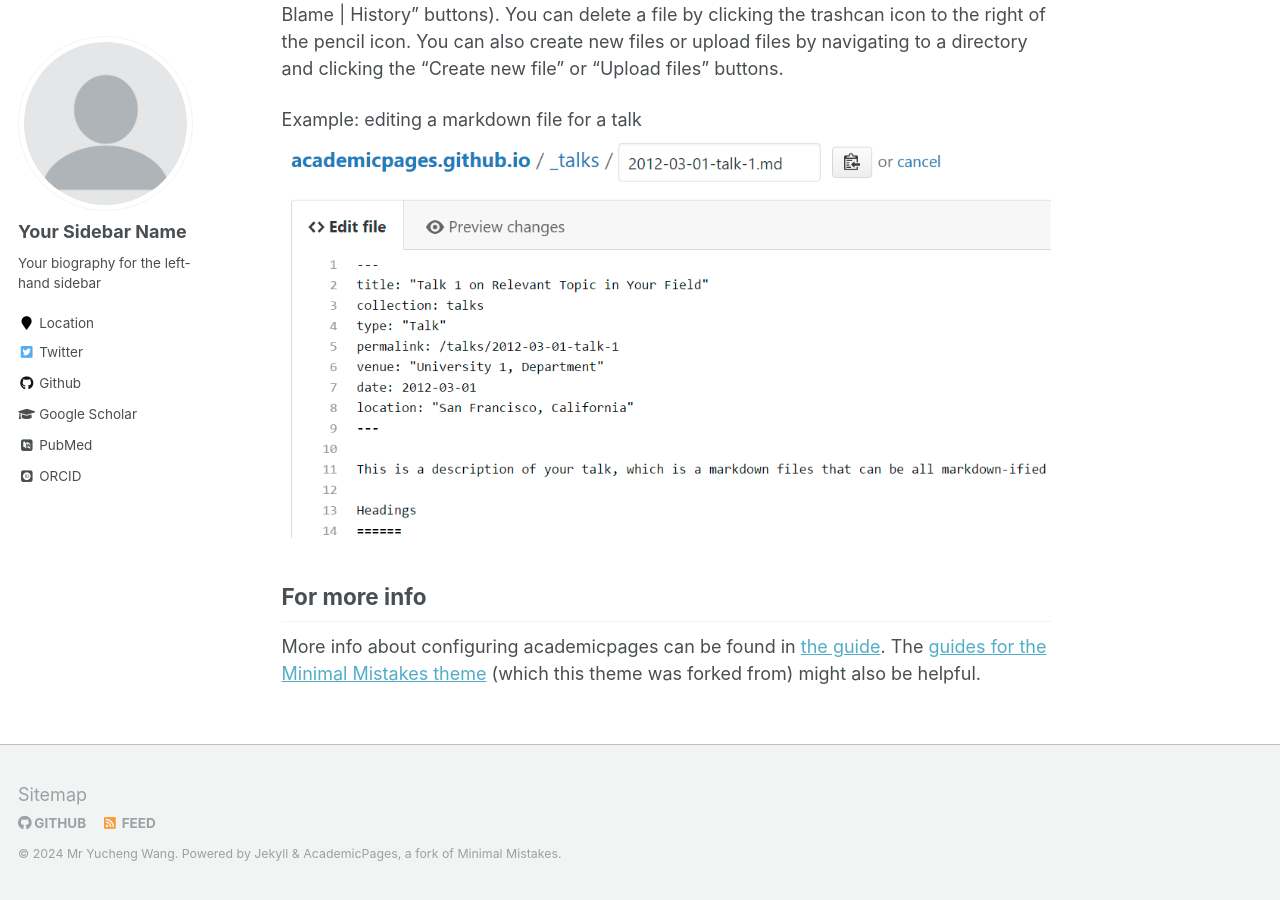
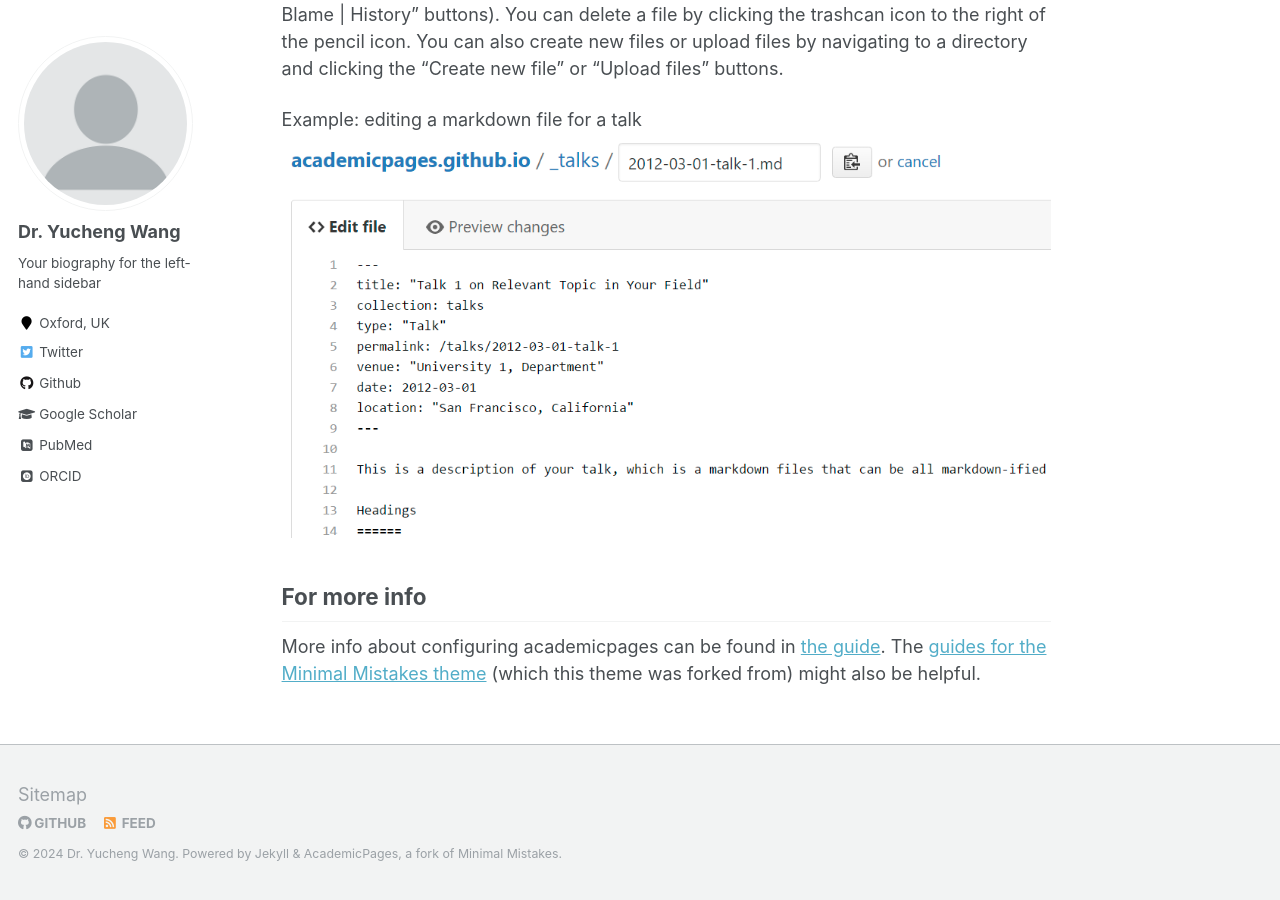
Before and after one commit to yiluyucheng/yiluyucheng.github.io, a Jekyll site: the page built from _pages/about.md, in a window 1280 px wide and 900 px high, scrolled down 2463 px. Built offline with Jekyll 4.4.1, drawn with Linux system fonts in a browser that asks for light colours; some web fonts are replaced.

Commit message:
Update _config.yml

```diff
--- a/_config.yml
+++ b/_config.yml
@@ -7,9 +7,9 @@
 
 # Site Settings
 locale                   : "UK"
-title                    : "Mr Wang"
+title                    : "Dr. Wang"
 title_separator          : "-"
-name                     : &name "Mr Yucheng Wang"
+name                     : &name "Dr. Yucheng Wang"
 baseurl                  : "" # the subpath of your site, e.g. "/blog"
 repository               : "yiluyucheng.github.io"
 teaser                   :  # filename of teaser fallback teaser image placed in /images/, .e.g. "500x300.png"
@@ -78,13 +78,13 @@ analytics:
 
 # Site Author
 author:
-  name             : "Your Sidebar Name"
+  name             : "Dr. Yucheng Wang"
   avatar           : "profile.png"
   bio              : "Your biography for the left-hand sidebar"
-  location         : "Location"
+  location         : "Oxford, UK"
   employer         :
   pubmed           : "https://www.ncbi.nlm.nih.gov/pubmed/?term=john+snow"
-  googlescholar    : "http://yourfullgooglescholarurl.com"
+  googlescholar    : "https://scholar.google.com/citations?hl=en&user=-k0mE3AAAAAJ&view_op=list_works&sortby=pubdate"
   email            :
   researchgate     :  # example: "https://www.researchgate.net/profile/yourprofile"
   uri              :
```
